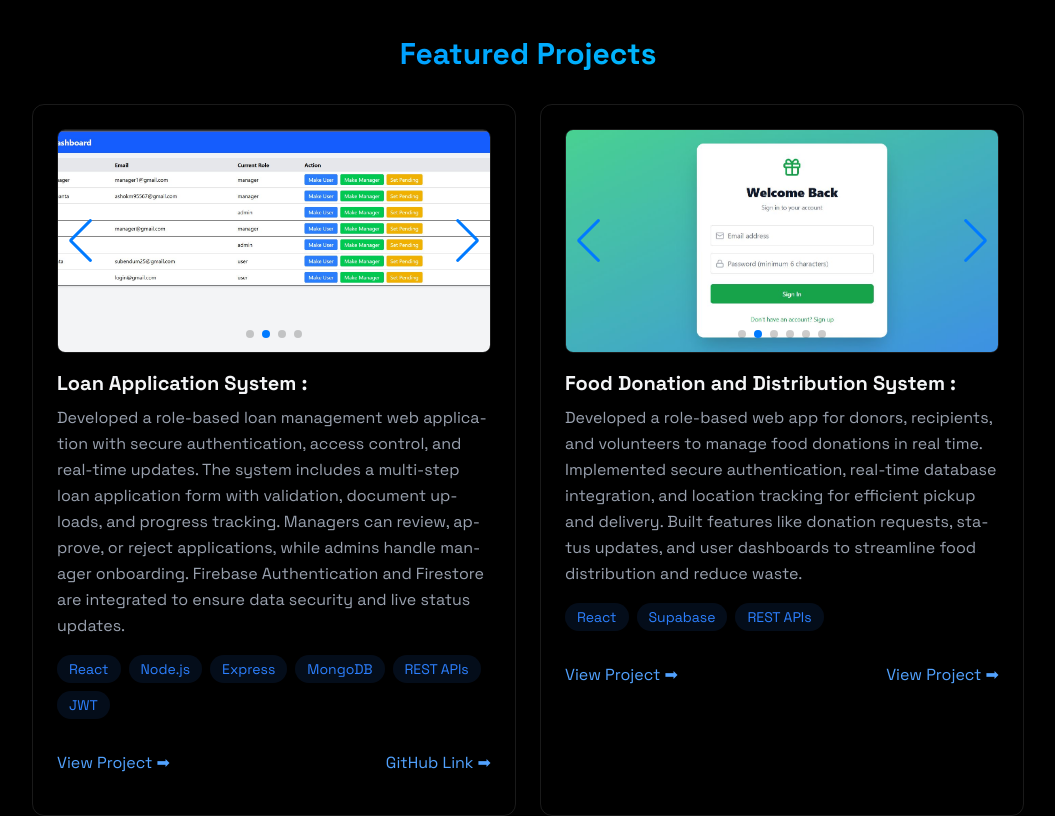
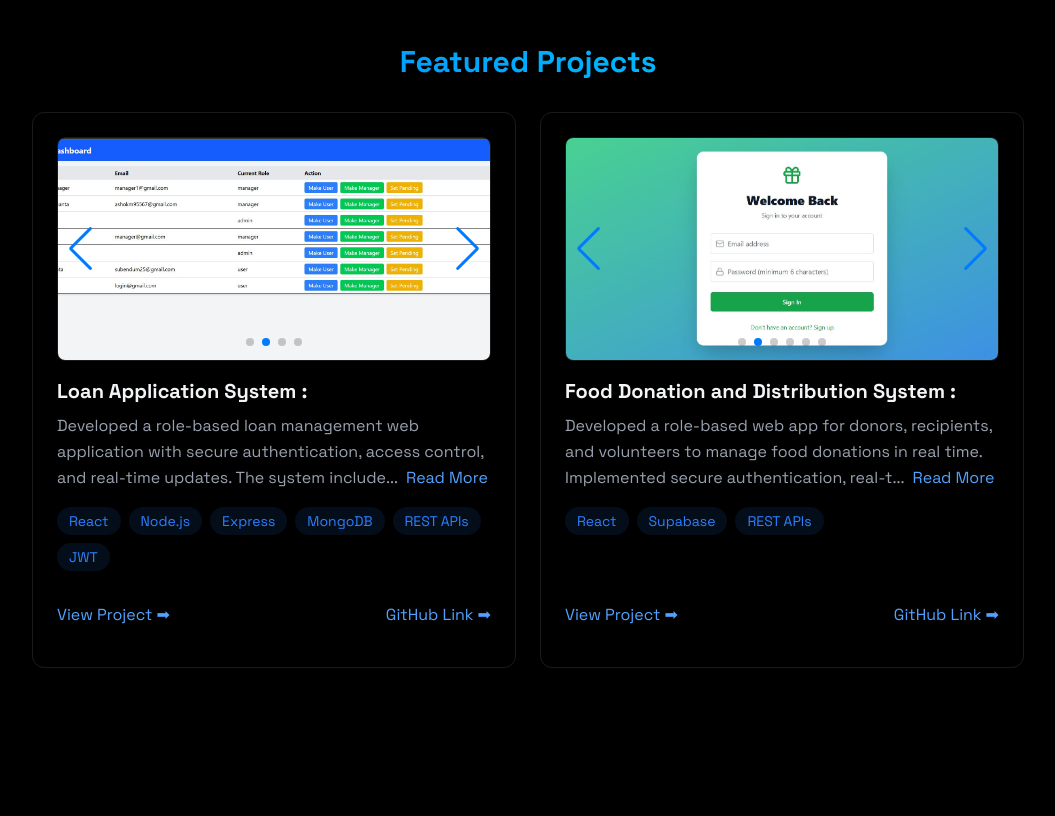
Before and after one commit to ASHOK-MOHANTA/Ashok-Portfolio, a React (Vite) app: page / in a window 1280 px wide. Shown: the part 1660-2476 px from the top of the page, without its empty margins (112-1167 px from the left). Built offline with nearby package versions, Linux system fonts and the light colour scheme.

Commit message:
Alline project.jsx structure

```diff
--- a/src/Compinents/MobileMenu.jsx
+++ b/src/Compinents/MobileMenu.jsx
@@ -69,14 +69,14 @@ export const MobileMenu = ({ menuOpen, setmenuOpen }) => {
           Projects
         </a>
         <a
-          href="https://drive.google.com/file/d/1K7DlNmBuQnj0uwmqjakMavSS_5U7qHki/view?usp=sharing"
+          href="https://drive.google.com/file/d/1MXn48zvfHwFw3HkjvOw6XAlFZ0ydv1jh/view?usp=sharing"
           onClick={(e) => {
             setmenuOpen(false);
 
             // Trigger auto-download
             const downloadLink = document.createElement("a");
             downloadLink.href =
-              "https://drive.google.com/uc?export=download&id=1K7DlNmBuQnj0uwmqjakMavSS_5U7qHki"; // direct download link
+              "https://drive.google.com/uc?export=download&id=1MXn48zvfHwFw3HkjvOw6XAlFZ0ydv1jh"; // direct download link
             downloadLink.setAttribute("download", "Ashok_Mohanta_Resume.pdf");
             document.body.appendChild(downloadLink);
             downloadLink.click();
--- a/src/Compinents/sections/Project.jsx
+++ b/src/Compinents/sections/Project.jsx
@@ -88,11 +88,10 @@
 //   );
 // };
 
-
 import { RevealOnScroll } from "../RevealOnScroll";
 import { Swiper, SwiperSlide } from "swiper/react";
 import { Navigation, Pagination, Autoplay } from "swiper/modules";
-
+import { useState } from "react";
 
 // Import Swiper styles
 import "swiper/css";
@@ -111,6 +110,26 @@ import food4 from "../../assets/project_img/Project2/Receptant_Receive_Food.png"
 import food5 from "../../assets/project_img/Project2/VolunteerProfile.png";
 import food6 from "../../assets/project_img/Project2/Volunterdeshbord.png";
 
+/* Expandable text component */
+const ExpandableText = ({ text, limit = 150 }) => {
+  const [expanded, setExpanded] = useState(false);
+  const isLong = text.length > limit;
+
+  return (
+    <p className="text-gray-400 mb-4 text-left leading-relaxed max-w-prose">
+      {expanded ? text : text.slice(0, limit) + (isLong ? "..." : "")}
+      {isLong && (
+        <button
+          onClick={() => setExpanded(!expanded)}
+          className="ml-2 text-blue-400 hover:underline"
+        >
+          {expanded ? "Show Less" : "Read More"}
+        </button>
+      )}
+    </p>
+  );
+};
+
 export const Project = () => {
   return (
     <section
@@ -122,10 +141,12 @@ export const Project = () => {
           <h2 className="text-3xl font-bold mb-8 bg-gradient-to-r from-blue-500 to-cyan-400 bg-clip-text text-transparent text-center">
             Featured Projects
           </h2>
+
           <div className="grid grid-cols-1 md:grid-cols-2 gap-6">
             {/* Loan Application System */}
-            <div className="p-6 rounded-xl border border-white/10 hover:-translate-y-1 hover:border-blue-500/30 hover:shadow-[0_2px_8px_rgba(59,130,246,0.1)] transition-all">
-              {/* Project Images */}
+            <div className="p-6 rounded-xl border border-white/10 hover:-translate-y-1 hover:border-blue-500/30 hover:shadow transition-all h-full flex flex-col">
+              {/* Image Slider */}
+              <div className="mb-4">
                 <Swiper
                   modules={[Navigation, Pagination, Autoplay]}
                   navigation
@@ -133,50 +154,32 @@ export const Project = () => {
                   autoplay={{ delay: 3000 }}
                   spaceBetween={10}
                   slidesPerView={1}
-                className="mb-4 rounded-lg"
+                  className="rounded-lg"
                 >
-                <SwiperSlide>
+                  {[loan1, loan2, loan3, loan4].map((img, i) => (
+                    <SwiperSlide key={i}>
                       <img
-                    src={loan1}
-                    alt="Loan Project Screenshot 1"
+                        src={img}
+                        alt={`Loan App Screenshot ${i + 1}`}
                         className="w-full h-56 object-cover rounded-lg border border-white/10"
                       />
                     </SwiperSlide>
-                <SwiperSlide>
-                  <img
-                    src={loan2}
-                    alt="Loan Project Screenshot 2"
-                    className="w-full h-56 object-cover rounded-lg border border-white/10"
-                  />
-                </SwiperSlide>
-                <SwiperSlide>
-                  <img
-                    src={loan3}
-                    alt="Loan Project Screenshot 3"
-                    className="w-full h-56 object-cover rounded-lg border border-white/10"
-                  />
-                </SwiperSlide>
-                <SwiperSlide>
-                  <img
-                    src={loan4}
-                    alt="Loan Project Screenshot 4"
-                    className="w-full h-56 object-cover rounded-lg border border-white/10"
-                  />
-                </SwiperSlide>
+                  ))}
                 </Swiper>
+              </div>
 
+              {/* Title */}
               <h3 className="text-xl font-bold mb-2">
                 Loan Application System :
               </h3>
-              <p className="text-gray-400 mb-4 text-left leading-relaxed max-w-prose hyphens-auto">
-  Developed a role-based loan management web application with secure
-  authentication, access control, and real-time updates. The system includes
-  a multi-step loan application form with validation, document uploads, and
-  progress tracking. Managers can review, approve, or reject applications,
-  while admins handle manager onboarding. Firebase Authentication and
-  Firestore are integrated to ensure data security and live status updates.
-</p>
 
+              {/* Expandable Description */}
+              <ExpandableText
+                text="Developed a role-based loan management web application with secure authentication, access control, and real-time updates. The system includes a multi-step loan application form with validation, document uploads, and progress tracking. Managers can review, approve, or reject applications, while admins handle manager onboarding. Firebase Authentication and Firestore are integrated to ensure data security and live status updates."
+                limit={140}
+              />
+
+              {/* Tech stack */}
               <div className="flex flex-wrap gap-2 mb-4">
                 {[
                   "React",
@@ -188,13 +191,15 @@ export const Project = () => {
                 ].map((tech, key) => (
                   <span
                     key={key}
-                    className="bg-blue-500/10 text-blue-500 py-1 px-3 rounded-full text-sm hover:bg-blue-500/20 hover:shadow-[0_2px_8px_rgba(59,130,246,0.2)] transition"
+                    className="bg-blue-500/10 text-blue-500 py-1 px-3 rounded-full text-sm hover:bg-blue-500/20 hover:shadow transition"
                   >
                     {tech}
                   </span>
                 ))}
               </div>
-              <div className="flex justify-between item-center">
+
+              {/* Links pinned at bottom */}
+              <div className="flex justify-between items-center mt-auto">
                 <a
                   href="https://loan-application-system-nu.vercel.app/"
                   className="text-blue-400 hover:text-blue-200 transition-colors my-4"
@@ -215,8 +220,9 @@ export const Project = () => {
             </div>
 
             {/* Food Donation System */}
-            <div className="p-6 rounded-xl border border-white/10 hover:-translate-y-1 hover:border-blue-500/30 hover:shadow-[0_2px_8px_rgba(59,130,246,0.1)] transition-all">
-              {/* Project Images */}
+            <div className="p-6 rounded-xl border border-white/10 hover:-translate-y-1 hover:border-blue-500/30 hover:shadow transition-all h-full flex flex-col">
+              {/* Image Slider */}
+              <div className="mb-4">
                 <Swiper
                   modules={[Navigation, Pagination, Autoplay]}
                   navigation
@@ -224,74 +230,45 @@ export const Project = () => {
                   autoplay={{ delay: 3000 }}
                   spaceBetween={10}
                   slidesPerView={1}
-                className="mb-4 rounded-lg"
+                  className="rounded-lg"
                 >
-                <SwiperSlide>
+                  {[food1, food2, food3, food4, food5, food6].map((img, i) => (
+                    <SwiperSlide key={i}>
                       <img
-                    src={food1}
-                    alt="Food Donation Project Screenshot 1"
+                        src={img}
+                        alt={`Food Donation Screenshot ${i + 1}`}
                         className="w-full h-56 object-cover rounded-lg border border-white/10"
                       />
                     </SwiperSlide>
-                <SwiperSlide>
-                  <img
-                    src={food2}
-                    alt="Food Donation Project Screenshot 2"
-                    className="w-full h-56 object-cover rounded-lg border border-white/10"
-                  />
-                </SwiperSlide>
-                <SwiperSlide>
-                  <img
-                    src={food3}
-                    alt="Food Donation Project Screenshot 2"
-                    className="w-full h-56 object-cover rounded-lg border border-white/10"
-                  />
-                </SwiperSlide>
-                <SwiperSlide>
-                  <img
-                    src={food4}
-                    alt="Food Donation Project Screenshot 2"
-                    className="w-full h-56 object-cover rounded-lg border border-white/10"
-                  />
-                </SwiperSlide>
-                <SwiperSlide>
-                  <img
-                    src={food5}
-                    alt="Food Donation Project Screenshot 2"
-                    className="w-full h-56 object-cover rounded-lg border border-white/10"
-                  />
-                </SwiperSlide>
-                <SwiperSlide>
-                  <img
-                    src={food6}
-                    alt="Food Donation Project Screenshot 2"
-                    className="w-full h-56 object-cover rounded-lg border border-white/10"
-                  />
-                </SwiperSlide>
+                  ))}
                 </Swiper>
+              </div>
 
+              {/* Title */}
               <h3 className="text-xl font-bold mb-2">
                 Food Donation and Distribution System :
               </h3>
-              <p className="text-gray-400 mb-4 text-left leading-relaxed max-w-prose hyphens-auto">
-                Developed a role-based web app for donors, recipients, and
-                volunteers to manage food donations in real time. Implemented
-                secure authentication, real-time database integration, and
-                location tracking for efficient pickup and delivery. Built
-                features like donation requests, status updates, and user
-                dashboards to streamline food distribution and reduce waste.
-              </p>
+
+              {/* Expandable Description */}
+              <ExpandableText
+                text="Developed a role-based web app for donors, recipients, and volunteers to manage food donations in real time. Implemented secure authentication, real-time database integration, and location tracking for efficient pickup and delivery. Built features like donation requests, status updates, and user dashboards to streamline food distribution and reduce waste."
+                limit={150}
+              />
+
+              {/* Tech stack */}
               <div className="flex flex-wrap gap-2 mb-4">
                 {["React", "Supabase", "REST APIs"].map((tech, key) => (
                   <span
                     key={key}
-                    className="bg-blue-500/10 text-blue-500 py-1 px-3 rounded-full text-sm hover:bg-blue-500/20 hover:shadow-[0_2px_8px_rgba(59,130,246,0.2)] transition"
+                    className="bg-blue-500/10 text-blue-500 py-1 px-3 rounded-full text-sm hover:bg-blue-500/20 hover:shadow transition"
                   >
                     {tech}
                   </span>
                 ))}
               </div>
-              <div className="flex justify-between item-center">
+
+              {/* Links pinned at bottom */}
+              <div className="flex justify-between items-center mt-auto">
                 <a
                   href="https://food-rescue-smart-food-distribution.vercel.app/"
                   className="text-blue-400 hover:text-blue-300 transition-colors my-4"
@@ -306,7 +283,7 @@ export const Project = () => {
                   target="_blank"
                   rel="noopener noreferrer"
                 >
-                  View Project ➡
+                  GitHub Link ➡
                 </a>
               </div>
             </div>
```
Lines whose indentation alone changed are shown as unchanged.
